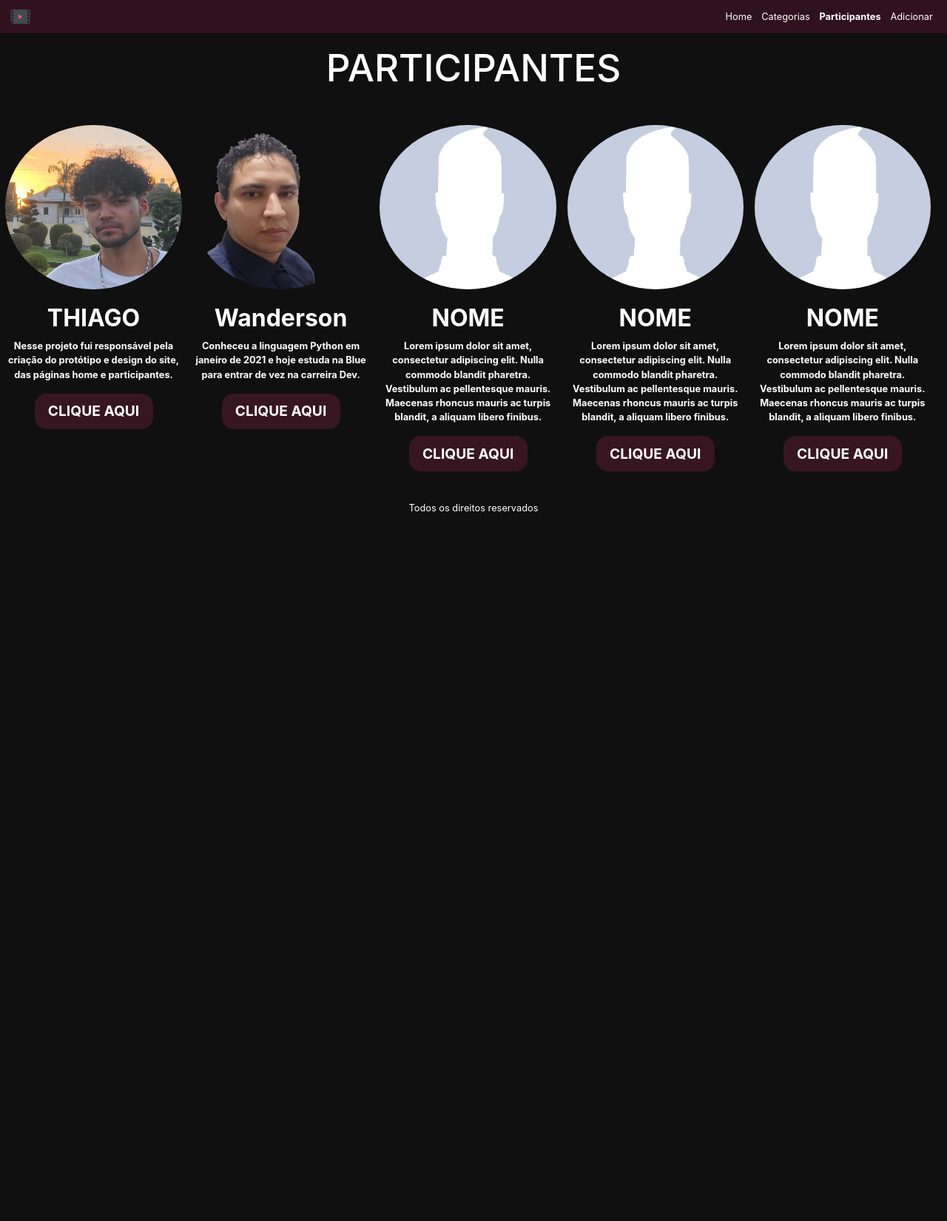
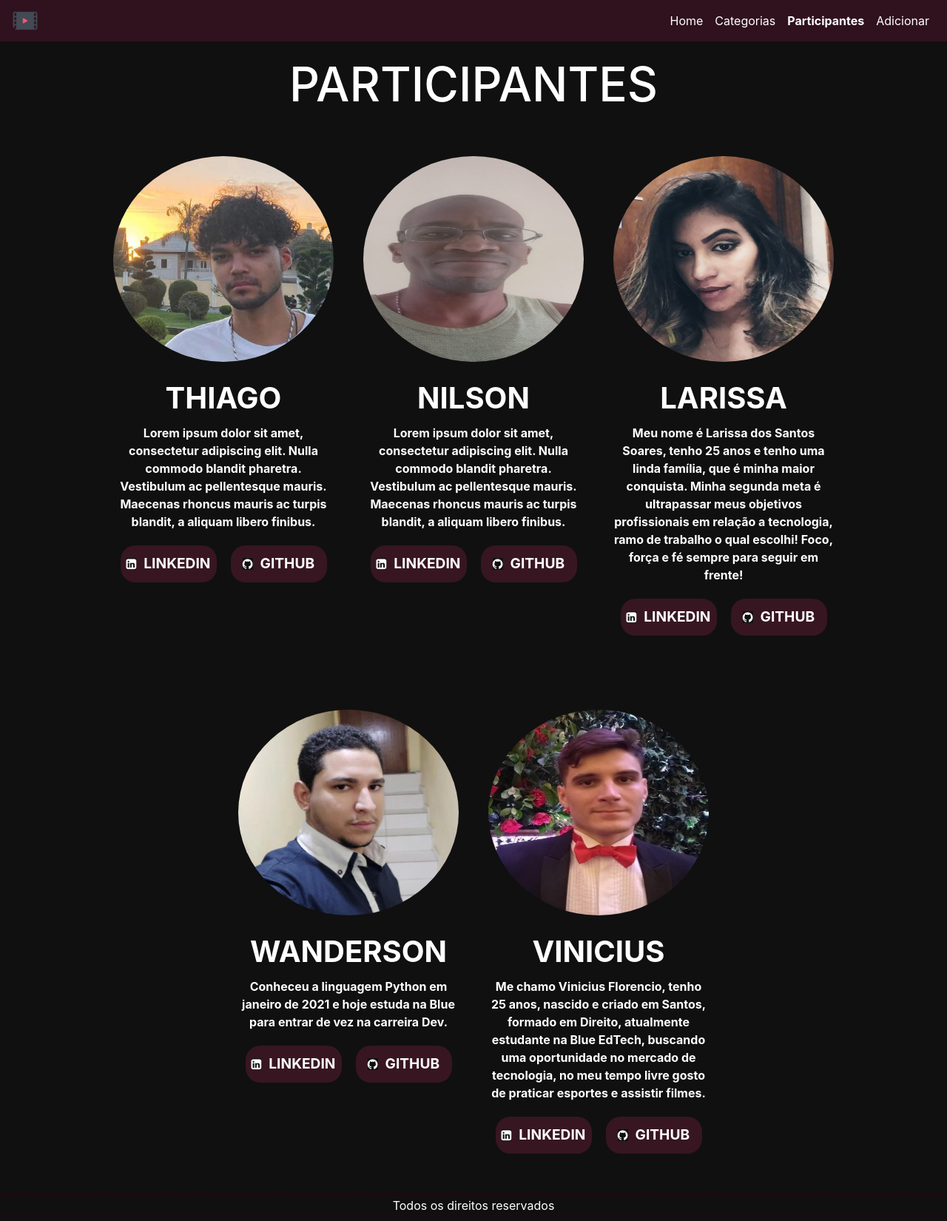
Before and after one commit to wandersonDeve/Catalogo, a Flask app: page /participantes in a window 1280 px wide. Shown: the whole page at 74% size. Before the commit the page ends 691 px from the top, so only its background shows below. Run offline with Flask 2, Linux system fonts and the light colour scheme; some libraries are stand-ins or nearby versions.

Commit message:
nova versao

```diff
--- a/app.py
+++ b/app.py
@@ -70,10 +70,11 @@ def new():
 def editar(id):
     catalogo = Catalogo.query.get(id)
     if request.method == 'POST':
+        link_video = request.form['link']
         catalogo.nome = request.form['nome']
         catalogo.descricao = request.form['descricao']
         catalogo.imagem = request.form['imagem']
-        catalogo.link = request.form['link']
+        catalogo.link = link_video[-11:]
         db.session.commit()
         return redirect(f'/sinopse/{id}')
     return render_template('editar.html', catalogo=catalogo)
--- a/static/css/footer.css
+++ b/static/css/footer.css
@@ -1,11 +1,13 @@
 footer{
-    background: linear-gradient(0deg, rgba(0,0,0,1) 0%, rgb(46, 1, 21) 50%, rgba(0,0,0,1) 100%);
+    background: linear-gradient(0deg, rgb(16,16,16) 0%, rgb(46, 1, 21) 50%, rgba(16,16,16,1) 100%);
     width: 100%;
     height: 2.5rem;
     margin-bottom:1px;
     display: flex;
     justify-content: center;
     align-items: center;
+    position: relative;
+    bottom: 0;
 }
 
 a{
--- a/static/css/participantes_style.css
+++ b/static/css/participantes_style.css
@@ -4,10 +4,6 @@
     border: none;
     background-color: #101010;
     color: white;
-}
-
-html{
-    zoom: 0.8;
 }
 
 
@@ -42,7 +38,7 @@ body header nav button.navbar-toggler.ml-auto.collapsed{
 }
 
 .navbar-light .navbar-nav .nav-link:hover {
-    color: rgb(255, 72, 0);
+    color: rgba(0, 0, 0, 0.76);
 }
 
 /* FIM DAS ESTILIZAÇÕES DA NAV BAR */
@@ -55,12 +51,14 @@ body header nav button.navbar-toggler.ml-auto.collapsed{
 #participantes{
     display:flex;
     flex-wrap: wrap;
-    justify-content:space-around;
+    justify-content:center;
+
 }
 
 .participante{
     width:298px;
     color: #fff;
+    margin: 0 20px;
 }
 
 .participante img{
@@ -82,10 +80,12 @@ body header nav button.navbar-toggler.ml-auto.collapsed{
     text-align: center;
     font-weight: 700;
 }
-
+#botoes{
+    display: flex;
+}
 .participante button{
-    width:200px;
-    height:60px;
+    width:130px;
+    height:50px;
     border-radius:20px;
     display:block;
     margin: 0 auto;
@@ -94,18 +94,26 @@ body header nav button.navbar-toggler.ml-auto.collapsed{
     background: rgba(147, 37, 74, 0.3);
     border: none;
     color: #fff;
+    outline: none;
+    transition: .7s
 }
+.participante button:hover{
+    transform: scale(1.1);
+}
+
 
 .participante button a{
     color: #fff;
     text-decoration: none;
     font-weight: 700;
-    font-size: 1.5rem;
-    transition: .5s;
+    font-size: 1.2rem;
+    transition: .3s;
     font-weight: 700;
 }
-
-
+i{
+    margin-right: 10px;
+    font-size: .1rem;
+}
 footer p{
     width:100%;
     margin-bottom:0px;
--- a/static/css/trailer_style.css
+++ b/static/css/trailer_style.css
@@ -37,6 +37,10 @@ body header nav button.navbar-toggler.ml-auto.collapsed{
     display:flex;
     margin: 0 auto;
     border-radius: 15px;
+}
+
+section{
+    padding-bottom: 6rem;
 }
 
 @media only screen and (max-width: 1200px){
--- a/templates/adicionar.html
+++ b/templates/adicionar.html
@@ -6,6 +6,7 @@
     <meta name="viewport" content="width=device-width, initial-scale=1.0">
     <link rel="stylesheet" href="https://maxcdn.bootstrapcdn.com/bootstrap/4.0.0/css/bootstrap.min.css" integrity="sha384-Gn5384xqQ1aoWXA+058RXPxPg6fy4IWvTNh0E263XmFcJlSAwiGgFAW/dAiS6JXm" crossorigin="anonymous">
     <link rel="shortcut icon" href="../static/img/favicon.png" type="image/x-icon">
+    <link rel="stylesheet" href="../static/css/footer.css">
     <link rel="stylesheet" href="../static/css/adicionar_editar_style.css">
     <title>Adicionar</title>
 </head>
@@ -73,6 +74,11 @@
       </div>
     </form>
   </section>
+
+  <footer>
+    <a id='footer' href="/participantes">Desenvolvido pela equipe 07</a>
+  </footer>
+
 </body>
 
   <script src="../static/js/adicionar.js"></script>
--- a/templates/layout.html
+++ b/templates/layout.html
@@ -60,7 +60,6 @@
 
 
 
-
 </body>
   <script src="https://code.jquery.com/jquery-3.2.1.slim.min.js" integrity="sha384-KJ3o2DKtIkvYIK3UENzmM7KCkRr/rE9/Qpg6aAZGJwFDMVNA/GpGFF93hXpG5KkN" crossorigin="anonymous"></script>
   <script src="https://cdnjs.cloudflare.com/ajax/libs/popper.js/1.12.9/umd/popper.min.js" integrity="sha384-ApNbgh9B+Y1QKtv3Rn7W3mgPxhU9K/ScQsAP7hUibX39j7fakFPskvXusvfa0b4Q" crossorigin="anonymous"></script>
--- a/templates/participantes.html
+++ b/templates/participantes.html
@@ -7,6 +7,8 @@
     <link rel="stylesheet" href="https://maxcdn.bootstrapcdn.com/bootstrap/4.0.0/css/bootstrap.min.css" integrity="sha384-Gn5384xqQ1aoWXA+058RXPxPg6fy4IWvTNh0E263XmFcJlSAwiGgFAW/dAiS6JXm" crossorigin="anonymous">
     <link rel="stylesheet" type="text/css" href="../static/css/participantes_style.css" media="screen" />
     <link rel="shortcut icon" href="../static/img/favicon.png" type="image/x-icon">
+    <link rel="stylesheet" href="../static/css/footer.css">
+    <link rel="stylesheet" href="https://stackpath.bootstrapcdn.com/font-awesome/4.7.0/css/font-awesome.min.css">
     <title>Participantes</title>
 </head>
 <body>
@@ -44,56 +46,76 @@
             <img src="../static/img/participantes_thiago.jpg">
             <h1>THIAGO</h1>
             <span>
-                Nesse projeto fui responsável pela criação do protótipo e design do site, das páginas home e participantes.
+              Lorem ipsum dolor sit amet, consectetur adipiscing elit. Nulla commodo blandit pharetra.
+               Vestibulum ac pellentesque mauris. Maecenas rhoncus mauris ac turpis blandit, a aliquam libero finibus.
             </span>
-              <button type="button"><a href="https://www.linkedin.com/in/thiago-roberto/ " target="_blank">CLIQUE AQUI</a></button>
+            <div id="botoes">
+              <button type="button"><i class="fa fa-linkedin-square"aria-hidden="true"></i><a href="https://www.linkedin.com/in/thiago-roberto/ "target="_blank">LINKEDIN</a></button>
+              <button type="button"><i class="fa fa-github" aria-hidden="true"></i><a href="https://github.com/Thialves02"target="_blank">GITHUB</a></button>
+            </div>
+
         </div>
         <div class="participante">
-              <img src="../static/img/wanderson.png">
-              <h1>Wanderson</h1>
-              <span>
-                Conheceu a linguagem Python em janeiro de 2021 e hoje estuda na Blue para entrar de vez na carreira Dev.
-              </span>
-                <button type="button"><a href="https://www.linkedin.com/in/wandersongsantos" target="_blank">CLIQUE AQUI</a></button>
-          </div>
-          <div class="participante">
-              <img src="../static/img/perfil.jpg">
-              <h1>NOME</h1>
+            <img src="../static/img/participantes_nilson.jpg">
+            <h1>NILSON</h1>
             <span>
               Lorem ipsum dolor sit amet, consectetur adipiscing elit. Nulla commodo blandit pharetra.
                Vestibulum ac pellentesque mauris. Maecenas rhoncus mauris ac turpis blandit, a aliquam libero finibus.
             </span>
-              <button type="button"><a href="">CLIQUE AQUI</a></button>
+            <div id="botoes">
+              <button type="button"><i class="fa fa-linkedin-square"aria-hidden="true"></i><a href="https://www.linkedin.com/in/nilsonrx/"target="_blank">LINKEDIN</a></button>
+              <button type="button"><i class="fa fa-github" aria-hidden="true"></i><a href="https://github.com/nilsonrx"target="_blank">GITHUB</a></button>
+            </div>
         </div>
         <div class="participante">
-              <img src="../static/img/perfil.jpg">
-              <h1>NOME</h1>
+            <img src="../static/img/participantes_larissa.jpg">
+            <h1>LARISSA</h1>
             <span>
-                Lorem ipsum dolor sit amet, consectetur adipiscing elit. Nulla commodo blandit pharetra.
-                 Vestibulum ac pellentesque mauris. Maecenas rhoncus mauris ac turpis blandit, a aliquam libero finibus.
+              Meu nome é Larissa dos Santos Soares, tenho 25 anos e tenho uma linda família, que é minha maior conquista.
+              Minha segunda meta é ultrapassar meus objetivos profissionais em relação a tecnologia, ramo de trabalho
+              o qual escolhi! Foco, força e fé sempre para seguir em frente!
             </span>
-              <button type="button"><a href="">CLIQUE AQUI</a></button>
+            <div id="botoes">
+              <button type="button"><i class="fa fa-linkedin-square"aria-hidden="true"></i><a href="https://www.linkedin.com/in/larissa-soares-220918/"target="_blank">LINKEDIN</a></button>
+              <button type="button"><i class="fa fa-github" aria-hidden="true"></i><a href="https://github.com/LarisSoares"target="_blank">GITHUB</a></button>
+            </div>
         </div>
         <div class="participante">
-            <img src="../static/img/perfil.jpg">
-            <h1>NOME</h1>
+            <img src="../static/img/participantes_wanderson.jpg">
+            <h1>WANDERSON</h1>
             <span>
-              Lorem ipsum dolor sit amet, consectetur adipiscing elit. Nulla commodo blandit pharetra.
-               Vestibulum ac pellentesque mauris. Maecenas rhoncus mauris ac turpis blandit, a aliquam libero finibus.
+              Conheceu a linguagem Python em janeiro de 2021 e hoje estuda na Blue para entrar de vez na carreira Dev.
             </span>
-            <button type="button"><a href="">CLIQUE AQUI</a></button>
+            <div id="botoes">
+              <button type="button"><i class="fa fa-linkedin-square"aria-hidden="true"></i><a href="https://www.linkedin.com/in/wandersongsantos/ "target="_blank">LINKEDIN</a></button>
+              <button type="button"><i class="fa fa-github" aria-hidden="true"></i><a href="https://github.com/wandersonDeve"target="_blank">GITHUB</a></button>
+            </div>
+        </div>
+        <div class="participante">
+          <img src="../static/img/participantes_vinicius.jpeg">
+          <h1>VINICIUS</h1>
+          <span>
+            Me chamo Vinicius Florencio, tenho 25 anos, nascido e criado em Santos, formado em Direito, atualmente estudante na Blue EdTech,
+            buscando uma oportunidade no mercado de tecnologia, no meu tempo livre gosto de praticar esportes e assistir filmes.
+          </span>
+          <div id="botoes">
+            <button type="button"><i class="fa fa-linkedin-square"aria-hidden="true"></i><a href="https://www.linkedin.com/in/vinicius-florencio-069856138/"target="_blank">LINKEDIN</a></button>
+            <button type="button"><i class="fa fa-github" aria-hidden="true"></i><a href="https://github.com/viniflorencio"target="_blank">GITHUB</a></button>
+          </div>
         </div>
         <div>
 
         </div>
       </div>
   </section>
+
     <footer >
       <p>Todos os direitos reservados</p>
     </footer>
+
+</body>
 <script src="../static/js/main.js"></script>
     <script src="https://code.jquery.com/jquery-3.2.1.slim.min.js" integrity="sha384-KJ3o2DKtIkvYIK3UENzmM7KCkRr/rE9/Qpg6aAZGJwFDMVNA/GpGFF93hXpG5KkN" crossorigin="anonymous"></script>
     <script src="https://cdnjs.cloudflare.com/ajax/libs/popper.js/1.12.9/umd/popper.min.js" integrity="sha384-ApNbgh9B+Y1QKtv3Rn7W3mgPxhU9K/ScQsAP7hUibX39j7fakFPskvXusvfa0b4Q" crossorigin="anonymous"></script>
     <script src="https://maxcdn.bootstrapcdn.com/bootstrap/4.0.0/js/bootstrap.min.js" integrity="sha384-JZR6Spejh4U02d8jOt6vLEHfe/JQGiRRSQQxSfFWpi1MquVdAyjUar5+76PVCmYl" crossorigin="anonymous"></script>
-</body>
 </html>
--- a/templates/trailer.html
+++ b/templates/trailer.html
@@ -6,6 +6,7 @@
     <meta name="viewport" content="width=device-width, initial-scale=1.0">
     <link rel="stylesheet" href="https://maxcdn.bootstrapcdn.com/bootstrap/4.0.0/css/bootstrap.min.css" integrity="sha384-Gn5384xqQ1aoWXA+058RXPxPg6fy4IWvTNh0E263XmFcJlSAwiGgFAW/dAiS6JXm" crossorigin="anonymous">
     <link rel="stylesheet" type="text/css" href="../static/css/trailer_style.css" media="screen" />
+    <link rel="stylesheet" href="../static/css/footer.css">
     <link rel="shortcut icon" href="../static/img/favicon.png" type="image/x-icon">
     <title>Trailer</title>
 </head>
@@ -49,6 +50,11 @@
   <script src="https://code.jquery.com/jquery-3.2.1.slim.min.js" integrity="sha384-KJ3o2DKtIkvYIK3UENzmM7KCkRr/rE9/Qpg6aAZGJwFDMVNA/GpGFF93hXpG5KkN" crossorigin="anonymous"></script>
   <script src="https://cdnjs.cloudflare.com/ajax/libs/popper.js/1.12.9/umd/popper.min.js" integrity="sha384-ApNbgh9B+Y1QKtv3Rn7W3mgPxhU9K/ScQsAP7hUibX39j7fakFPskvXusvfa0b4Q" crossorigin="anonymous"></script>
   <script src="https://maxcdn.bootstrapcdn.com/bootstrap/4.0.0/js/bootstrap.min.js" integrity="sha384-JZR6Spejh4U02d8jOt6vLEHfe/JQGiRRSQQxSfFWpi1MquVdAyjUar5+76PVCmYl" crossorigin="anonymous"></script>
+
+  <footer>
+    <a href="/participantes">Desenvolvido pela equipe 07</a>
+  </footer>
+
 </body>
 
 </html>
```
Also changed, not shown: static/css/adicionar_editar_style.css (+15 -10 lines), static/css/index_style.css (+26 -33 lines), static/css/layout.css (+28 -8 lines), static/css/sinopse_style.css (+16 -7 lines), static/css/sobre_style.css (+11 -4 lines), templates/index.html (+8 -30 lines), templates/sinopse.html (+6 -2 lines), templates/sobre.html (+8 -1 lines), static/img/participantes_larissa.jpg (added), static/img/participantes_nilson.jpg (added), static/img/participantes_vinicius.jpeg (added), static/img/participantes_wanderson.jpg (added). Lines whose indentation alone changed are shown as unchanged.
